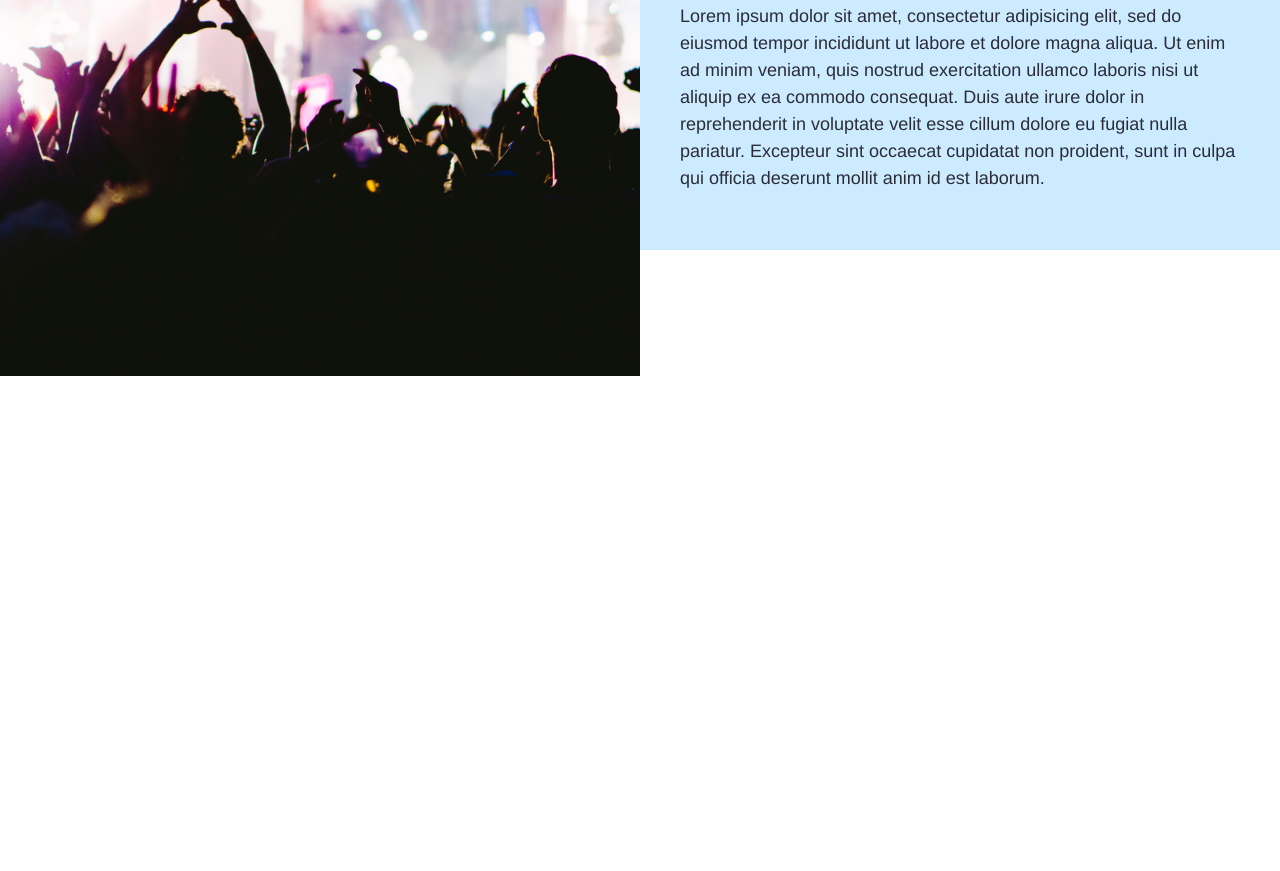
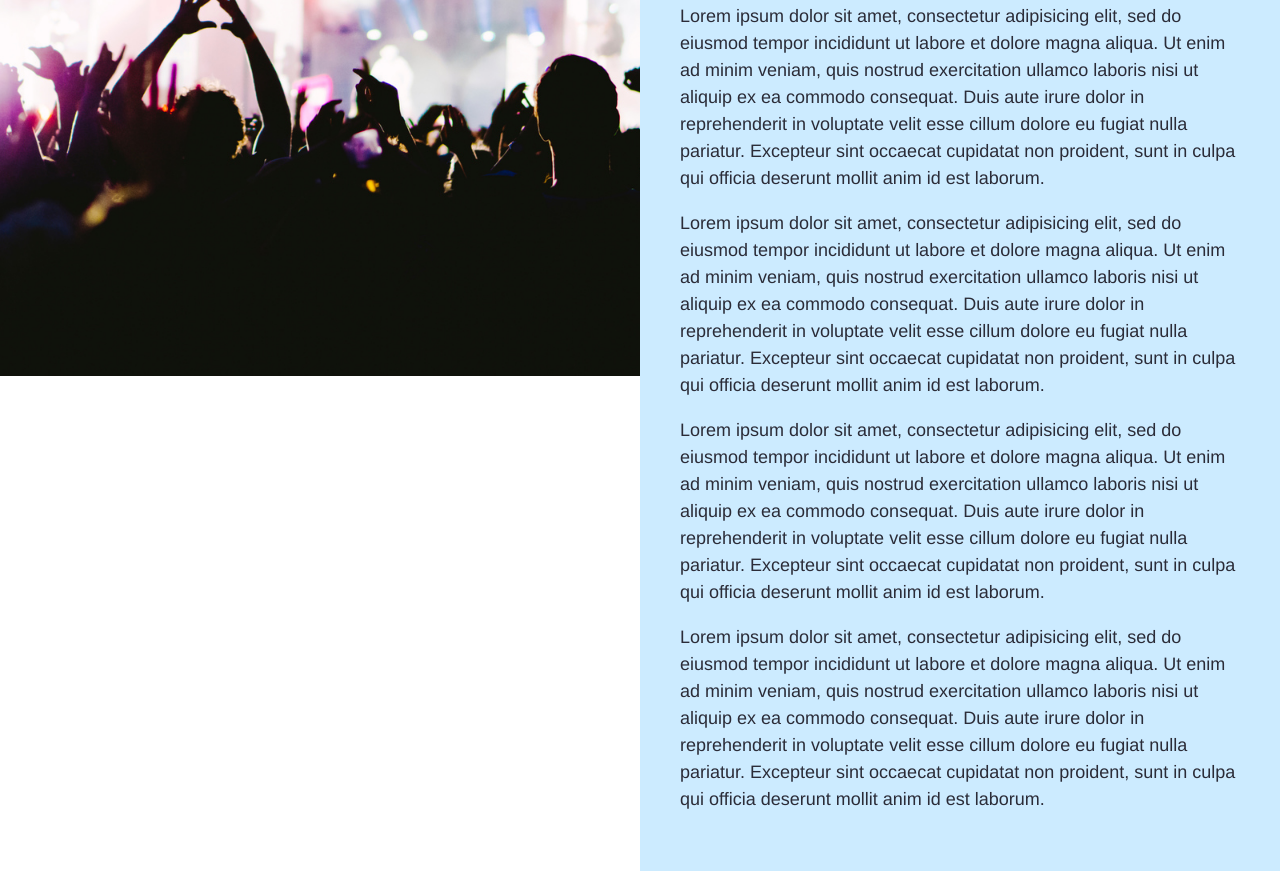
Before and after one commit to ryanmcgov/3.2-Responsivize, a plain HTML site: page index.html in a window 1280 px wide. Shown: the part 424-1295 px from the top of the page. Before the commit the page ends 800 px from the top, so only its background shows below. Drawn offline with Linux system fonts and the light colour scheme.

```diff
--- a/index.html
+++ b/index.html
@@ -40,6 +40,27 @@
         consequat. Duis aute irure dolor in reprehenderit in voluptate velit esse
         cillum dolore eu fugiat nulla pariatur. Excepteur sint occaecat cupidatat non
         proident, sunt in culpa qui officia deserunt mollit anim id est laborum.</p>
+
+        <p>Lorem ipsum dolor sit amet, consectetur adipisicing elit, sed do eiusmod
+        tempor incididunt ut labore et dolore magna aliqua. Ut enim ad minim veniam,
+        quis nostrud exercitation ullamco laboris nisi ut aliquip ex ea commodo
+        consequat. Duis aute irure dolor in reprehenderit in voluptate velit esse
+        cillum dolore eu fugiat nulla pariatur. Excepteur sint occaecat cupidatat non
+        proident, sunt in culpa qui officia deserunt mollit anim id est laborum.</p>
+
+        <p>Lorem ipsum dolor sit amet, consectetur adipisicing elit, sed do eiusmod
+        tempor incididunt ut labore et dolore magna aliqua. Ut enim ad minim veniam,
+        quis nostrud exercitation ullamco laboris nisi ut aliquip ex ea commodo
+        consequat. Duis aute irure dolor in reprehenderit in voluptate velit esse
+        cillum dolore eu fugiat nulla pariatur. Excepteur sint occaecat cupidatat non
+        proident, sunt in culpa qui officia deserunt mollit anim id est laborum.</p>
+
+        <p>Lorem ipsum dolor sit amet, consectetur adipisicing elit, sed do eiusmod
+        tempor incididunt ut labore et dolore magna aliqua. Ut enim ad minim veniam,
+        quis nostrud exercitation ullamco laboris nisi ut aliquip ex ea commodo
+        consequat. Duis aute irure dolor in reprehenderit in voluptate velit esse
+        cillum dolore eu fugiat nulla pariatur. Excepteur sint occaecat cupidatat non
+        proident, sunt in culpa qui officia deserunt mollit anim id est laborum.</p>
       </section>
     </article>
 
--- a/styles.css
+++ b/styles.css
@@ -16,7 +16,7 @@
 
 }
 .post_header {
-  position: absolute;
+  position: fixed;
   top: 0;
   bottom: 0;
   background: url('./images/sq.jpeg');
@@ -71,7 +71,7 @@
   border-bottom: 2px solid #c9c9c9;
 
 }
-@media all and (max-width: 600px) {
+@media all and (max-width: 750px) {
   .post_header, .post_content {
     width: auto;
     position: relative;
```
